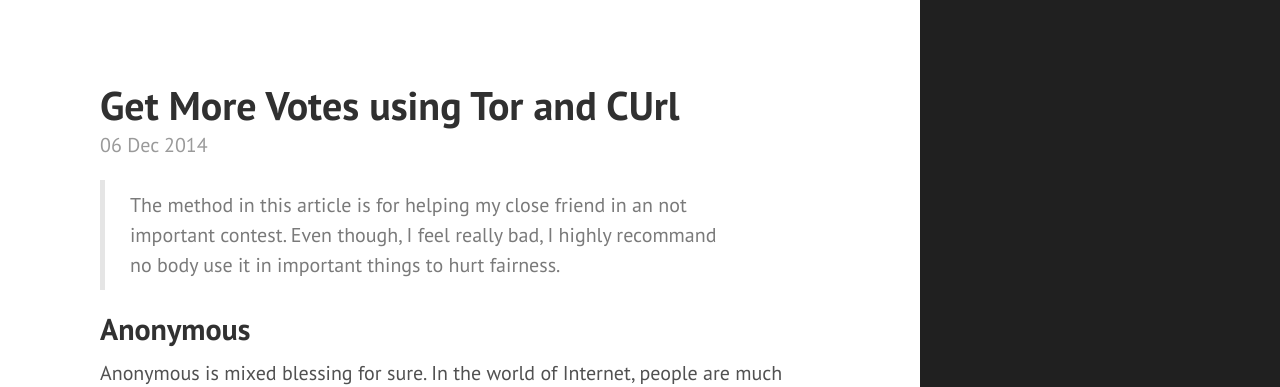
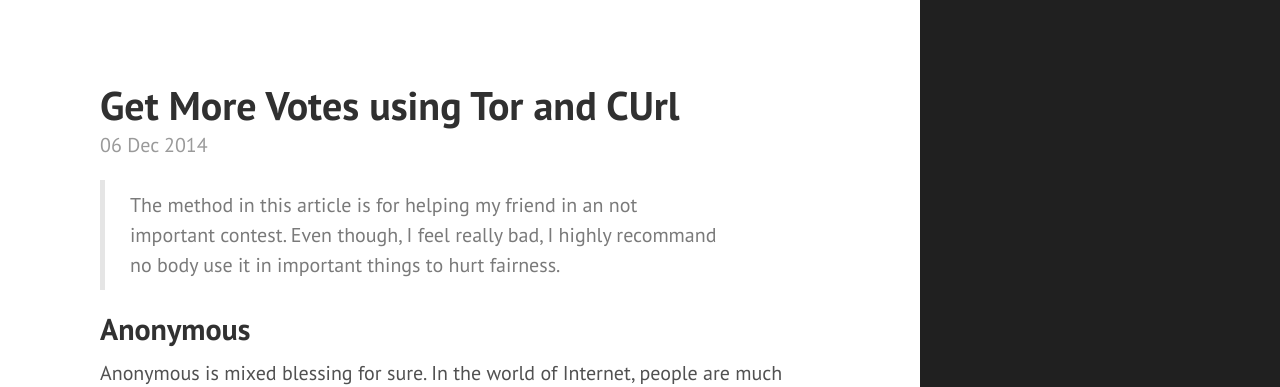
Before and after one commit to legatoo/legatoo.github.io, a Jekyll site: the page built from _posts/2014-12-06-Get-More-Votes-using-Tor-and-CUrl.md, in a window 1280 px wide and 900 px high. Shown: the top 387 px of the window. Built offline with Jekyll 4.4.1, drawn with Linux system fonts in a browser that asks for light colours; Markdown is read by kramdown in place of the engine named in the settings.

```diff
--- a/_posts/2014-12-06-Get-More-Votes-using-Tor-and-CUrl.md
+++ b/_posts/2014-12-06-Get-More-Votes-using-Tor-and-CUrl.md
@@ -3,7 +3,7 @@
 title: Get More Votes using Tor and CUrl
 ---
 
->The method in this article is for helping my close friend in an not important contest. Even though, I feel really bad, I highly recommand no body use it in important things to hurt fairness.
+>The method in this article is for helping my friend in an not important contest. Even though, I feel really bad, I highly recommand no body use it in important things to hurt fairness.
 
 ##Anonymous
 
```
